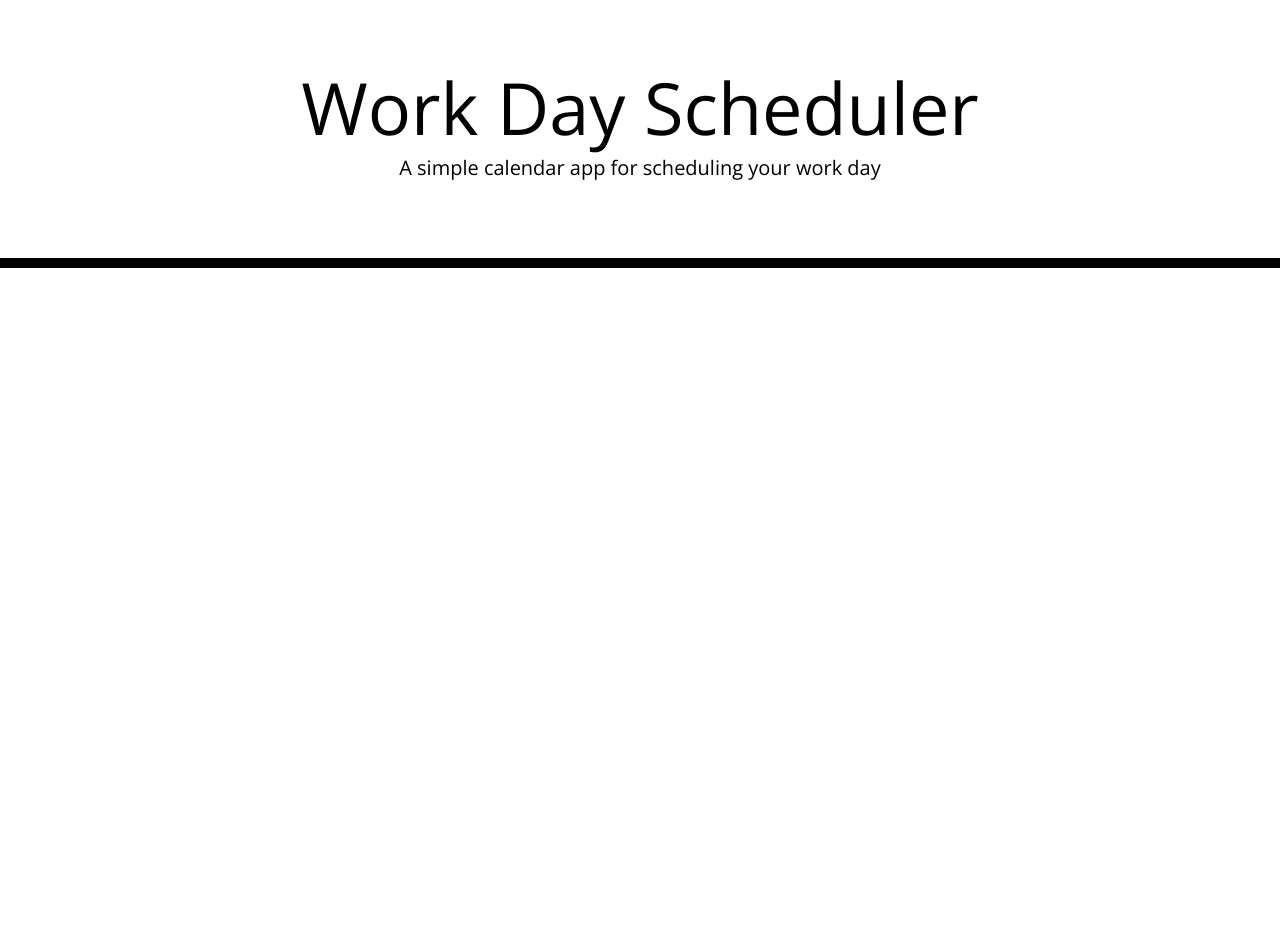
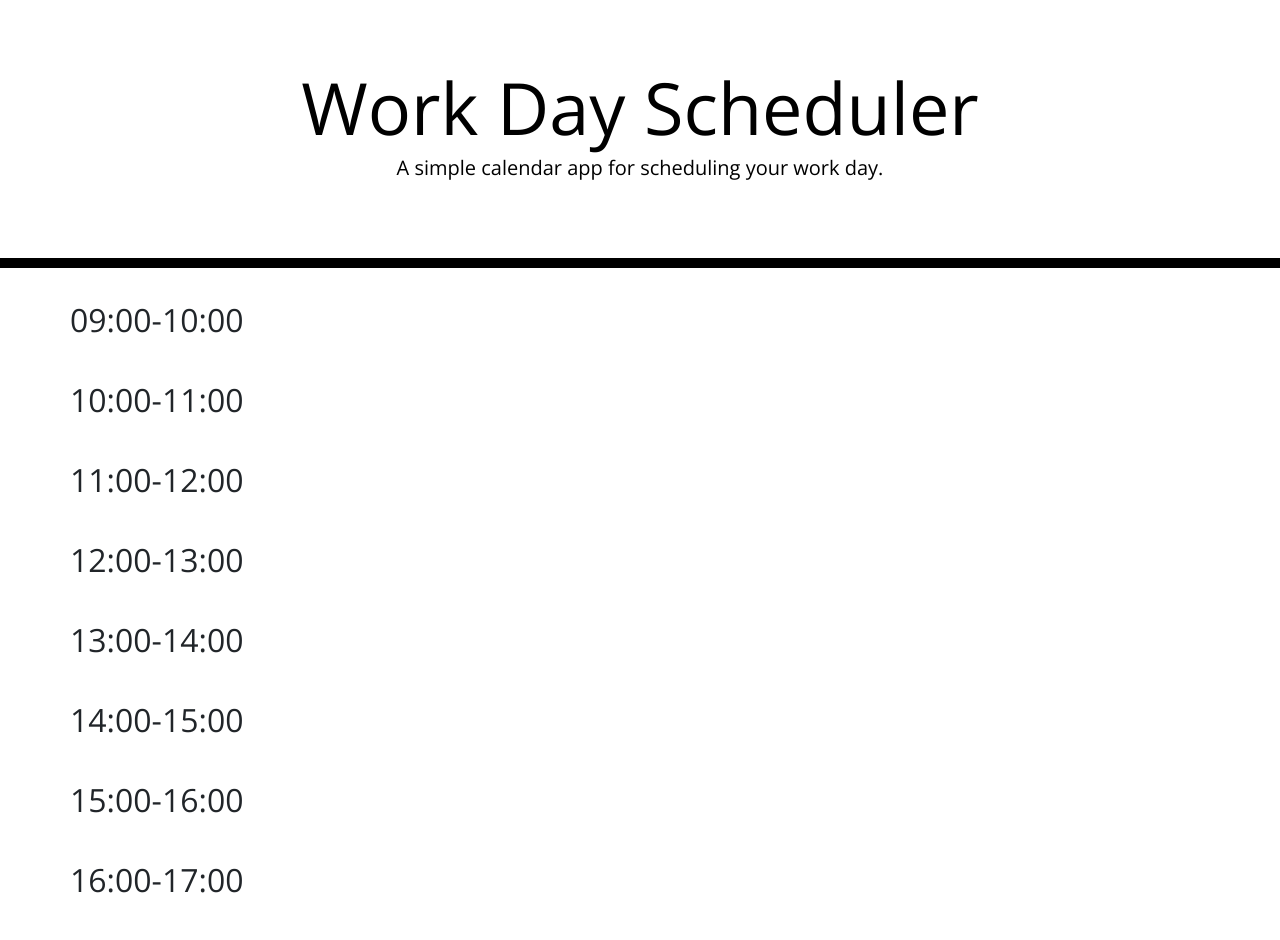
Before and after one commit to EndlessEndless1999/DynamicScheduleRenderer, a plain HTML site: page index.html in a window 1280 px wide. Before the commit the page ends 800 px from the top, so only its background shows below. Drawn offline with nearby package versions, Linux system fonts and the light colour scheme; files that its build step writes are made by us from their sources.

Commit message:
adds rows

```diff
--- a/assets/style.css
+++ b/assets/style.css
@@ -34,6 +34,7 @@ textarea {
   white-space: pre-wrap;
   height: 80px;
   border-top: 1px solid white;
+
 }
 
 .hour {
--- a/index.html
+++ b/index.html
@@ -25,10 +25,34 @@
   <body>
     <header class="jumbotron">
       <h1 class="display-3">Work Day Scheduler</h1>
-      <p class="lead">A simple calendar app for scheduling your work day</p>
+      <p class="lead">A simple calendar app for scheduling your work day.</p>
       <p id="currentDay" class="lead"></p>
     </header>
     <div class="container">
+      <div class="row" id="9:00-10:00">
+        <h2>09:00-10:00</h2>
+      </div>
+      <div class="row" id="10:00-11:00">
+        <h2>10:00-11:00</h2>
+      </div>
+      <div class="row" id="11:00-12:00">
+        <h2>11:00-12:00</h2>
+      </div>
+      <div class="row" id="12:00-13:00">
+        <h2>12:00-13:00</h2>
+      </div>
+      <div class="row" id="13:00-14:00">
+        <h2>13:00-14:00</h2>
+      </div>
+      <div class="row" id="14:00-15:00">
+        <h2>14:00-15:00</h2>
+      </div>
+      <div class="row" id="15:00-16:00">
+        <h2>15:00-16:00</h2>
+      </div>
+      <div class="row" id="16:00-17:00">
+        <h2>16:00-17:00</h2>
+      </div>
       <!-- Timeblocks go here -->
     </div>
 
```
Also changed, not shown: assets/script.js (added).
